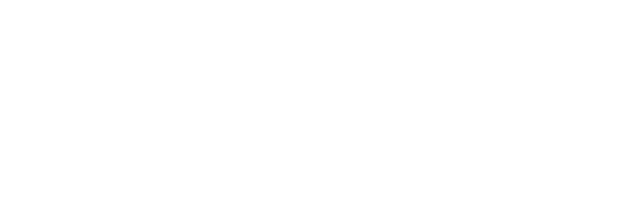
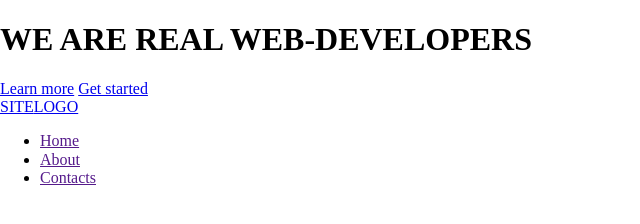
Before and after one commit to Romario315/grid_template, a website: page index.html in a window 1280 px wide. Shown: the whole page, without its empty margins (0-640 px from the left). Drawn offline with Linux system fonts and the light colour scheme.

Commit message:
Создал структуру header

```diff
--- a/index.html
+++ b/index.html
@@ -18,6 +18,48 @@
 
 <body>
 
+  <header class="header">
+    <div class="header-content">
+      <div class="header-content__container">
+        <h1 class="header-content__title">WE ARE REAL WEB-DEVELOPERS</h1>
+        <div class="header-content__actions">
+          <a class="btn btn-light" href="#">Learn more</a>
+          <a class="btn btn-light" href="#">Get started </a>
+        </div>
+      </div>
+    </div>
+    <div class="header-menu">
+      <div class="header-menu__container">
+        <div class="header-logo">
+          <a class="header-logo__link" href="#">
+            <span class="header-logo__accent">SITE</span><span>LOGO
+          </a>
+        </div>
+        <nav class="header-navbar">
+          <div class="header-navbar__btn">
+            <span header-navbar__btn-row></span>
+            <span header-navbar__btn-row></span>
+            <span header-navbar__btn-row></span>
+          </div>
+          <ul class="header-navbar__list">
+            <li class="header-navbar__item">
+              <a class="header-navbar__link" href="">Home</a>
+            </li>
+            <li class="header-navbar__item">
+              <a class="header-navbar__link" href="">About</a>
+            </li>
+            <li class="header-navbar__item">
+              <a class="header-navbar__link" href="">Contacts</a>
+            </li>
+          </ul>
+        </nav>
+      </div>
+    </div>
+    <div class="header-overlay"></div>
+  </header>
+
+
+
   <script src="libs/jquery/dist/jquery.min.js"></script>
   <script src="assets/js/main.js"></script>
 
```
